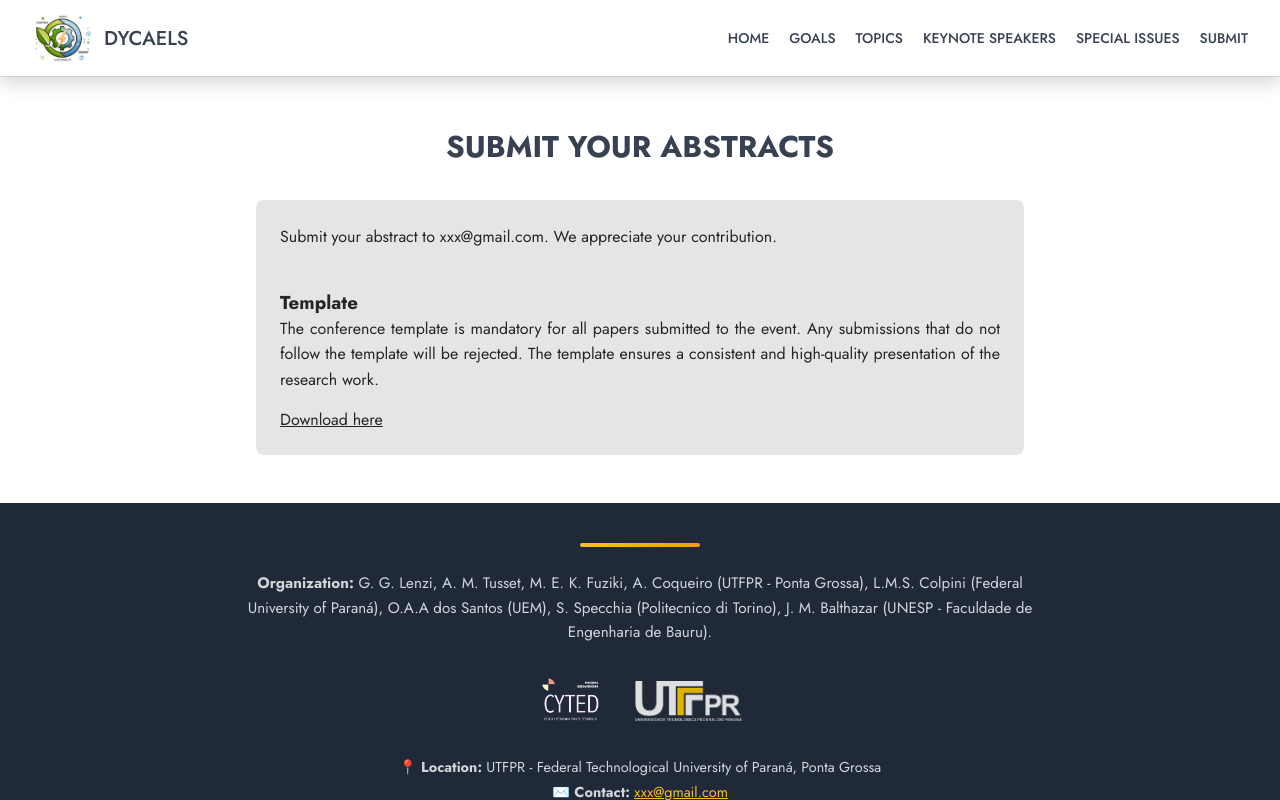
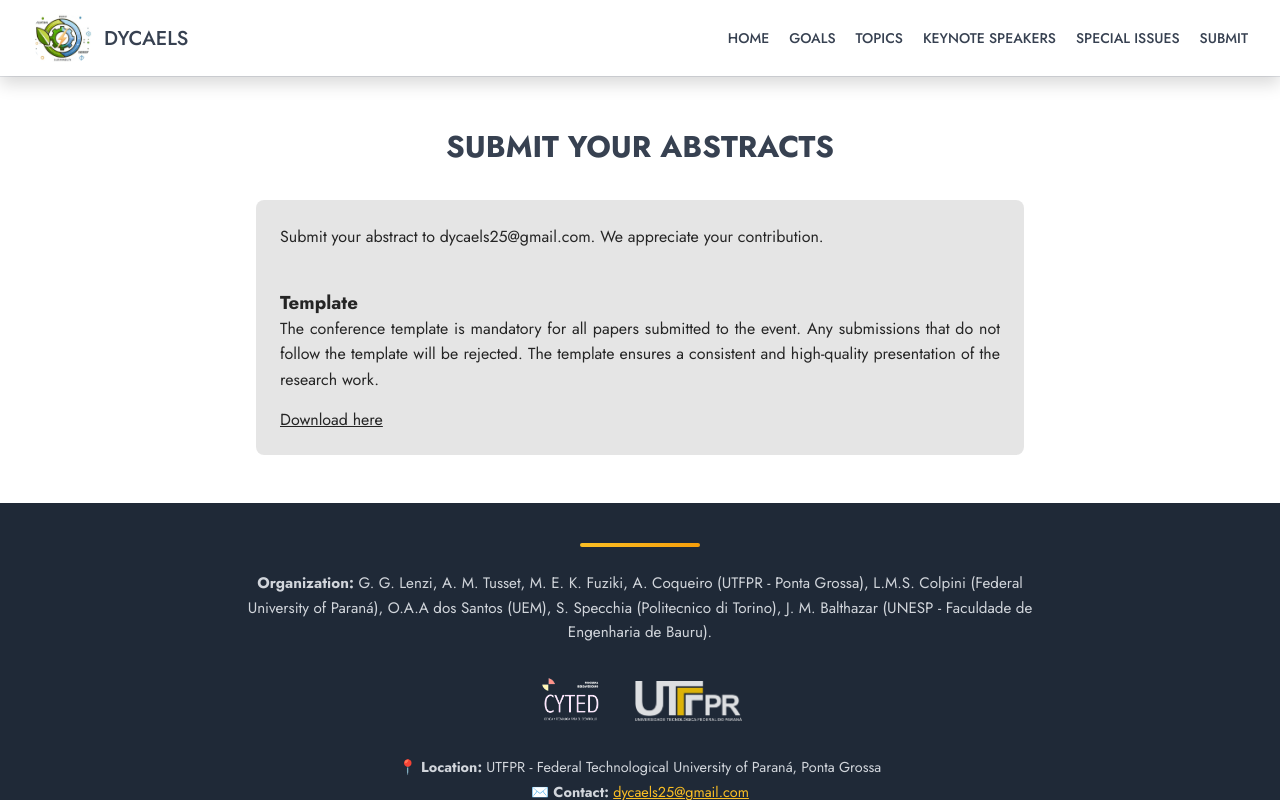
Before and after one commit to dycaels/2025, a Next.js app: page /2025/submit in a window 1280 px wide. Built offline with nearby package versions, Linux system fonts and the light colour scheme.

Commit message:
mudancas

```diff
--- a/app/components/Footer.js
+++ b/app/components/Footer.js
@@ -32,7 +32,7 @@ export default function Header() {
 
                     <div className={styles.footerContact}>
                     <p>📍 <b>Location:</b> UTFPR - Federal Technological University of Paraná, Ponta Grossa</p>
-                    <p>✉️ <b>Contact:</b> <a href="mailto:xxx@gmail.com">xxx@gmail.com</a></p>
+                    <p>✉️ <b>Contact:</b> <a href="mailto:dycaels25@gmail.com">dycaels25@gmail.com</a></p>
                     </div>
                 </div>
 
--- a/app/submit/page.tsx
+++ b/app/submit/page.tsx
@@ -8,7 +8,7 @@ export default function Submit() {
 
         <div className={styles.contentBox}>
           <p className={styles.contentText}>
-            Submit your abstract to xxx@gmail.com. We appreciate your contribution.
+            Submit your abstract to dycaels25@gmail.com. We appreciate your contribution.
           </p>
 
           <br/>
```
